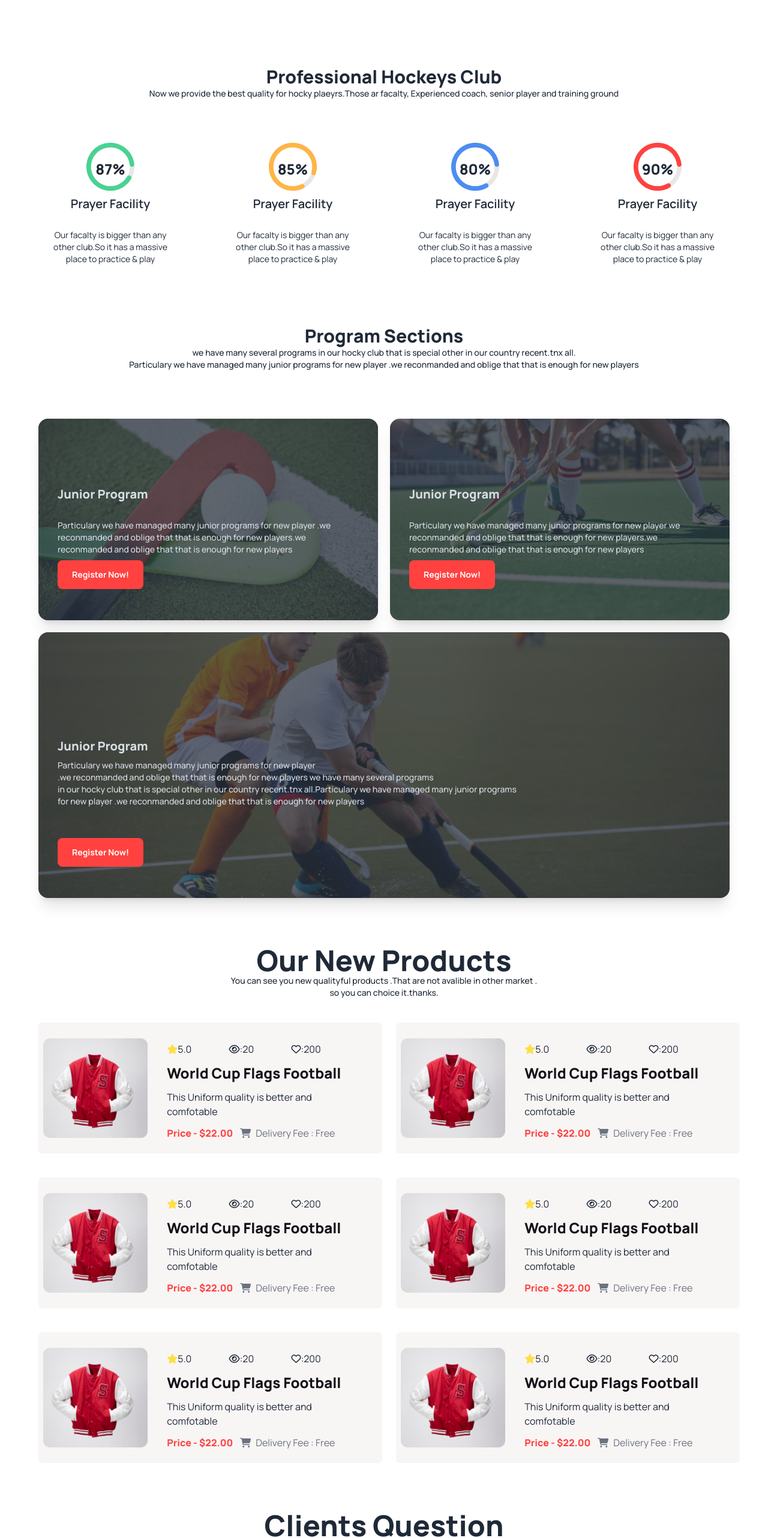
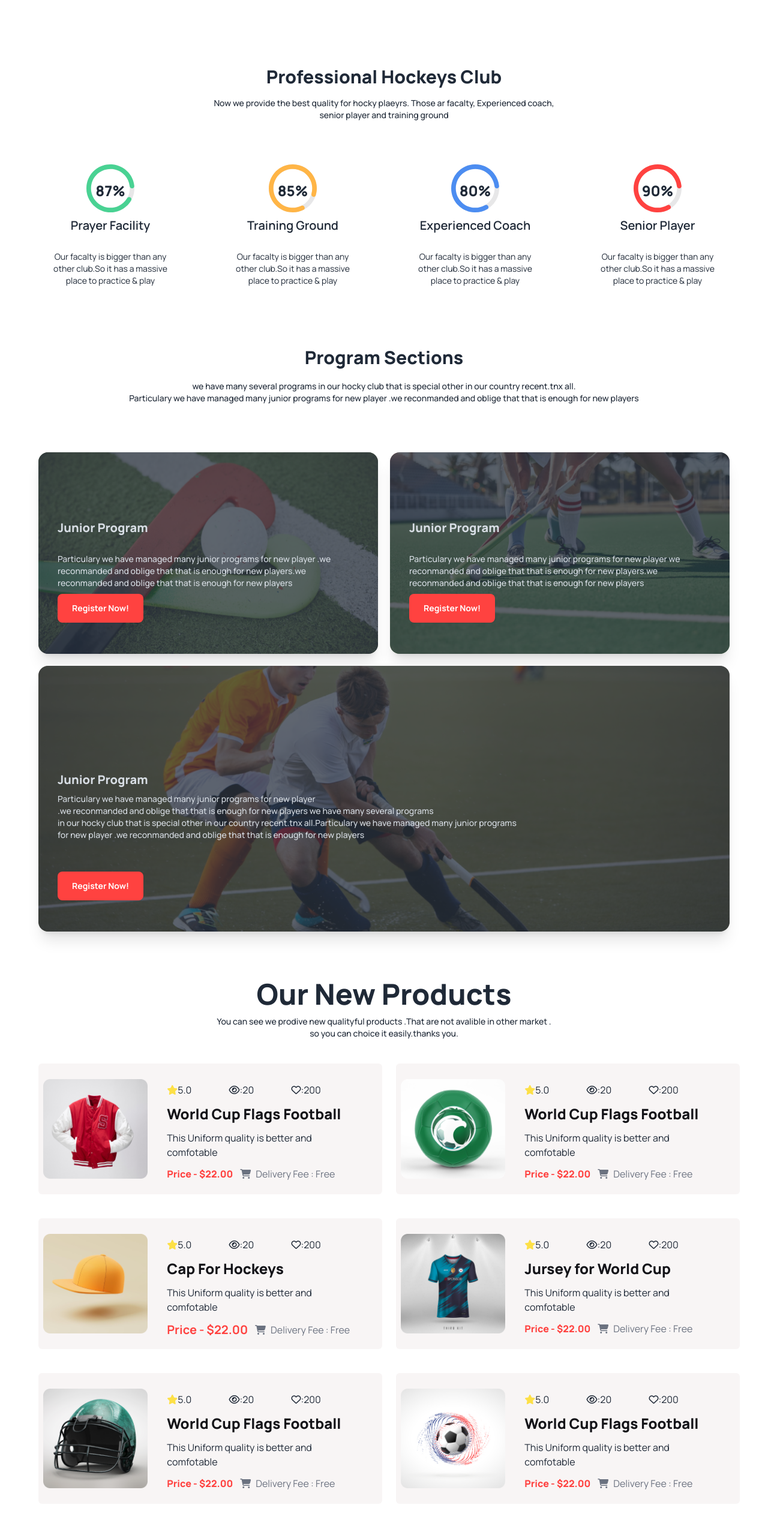
Before and after one commit to Abdurrifar/popular-game, a plain HTML site: page index.html in a window 1280 px wide. Shown: the part 1050-3614 px from the top of the page at 60% size. Drawn offline with nearby package versions, Linux system fonts and the light colour scheme.

Commit message:
simple-solve

```diff
--- a/index.html
+++ b/index.html
@@ -136,8 +136,8 @@
 
      <section class="    lg:max-w-6xl mx-auto my-10" >
       <div class="my-20 text-center">
-        <h2 class="text-3xl font-extrabold">Professional Hockeys Club</h2>
-        <p class="font-medium text-sm">Now we provide the best quality for hocky plaeyrs.Those ar facalty, Experienced coach, senior player and training ground</p>
+        <h2 class="text-3xl font-extrabold pb-4">Professional Hockeys Club</h2>
+        <p class="font-medium text-sm">Now we provide the best quality for hocky plaeyrs.  Those ar facalty, Experienced coach, <br> senior player and training ground</p>
       </div>
       <div class="flex flex-col lg:flex-row lg:justify-between gap-2">
 <!-- one -->
@@ -160,7 +160,7 @@
 
           <!-- three -->
           </div>
-          <h5 class="text-xl font-semibold">Prayer Facility</h5>
+          <h5 class="text-xl font-semibold">Training Ground</h5>
           <p class="text-sm font-light">Our facalty is bigger than any other club.So it has a massive place to practice & play</p>
         </div>
         <div class=" p-5 relative text-center items-center  space-y-7 w-[240px]">
@@ -171,7 +171,7 @@
 
 
           </div>
-          <h5 class="text-xl font-semibold">Prayer Facility</h5>
+          <h5 class="text-xl font-semibold">Experienced Coach</h5>
           <p class="text-sm font-light">Our facalty is bigger than any other club.So it has a massive place to practice & play</p>
         </div>
         <div class=" p-5 relative text-center items-center  space-y-7 w-[240px]">
@@ -182,7 +182,7 @@
 
 
           </div>
-          <h5 class="text-xl font-semibold">Prayer Facility</h5>
+          <h5 class="text-xl font-semibold">Senior Player</h5>
           <p class="text-sm font-light">Our facalty is bigger than any other club.So it has a massive place to practice & play</p>
         </div>
 
@@ -194,7 +194,7 @@
 
      <article class=" lg:max-w-6xl mx-auto lg:my-20">
       <div class="text-center my-20">
-        <h2 class="text-3xl font-extrabold">Program Sections</h2>
+        <h2 class="text-3xl font-extrabold mb-5">Program Sections</h2>
         <p class="text-sm font-medium">we have many several programs in our hocky club that is special other in our country recent.tnx all. <br> Particulary we have managed many junior programs for new player .we reconmanded and oblige that that is enough for new players</p>
         </div>
 
@@ -270,8 +270,8 @@
 
      <article class="lg:max-w-6xl mx-auto mt-10 lg:mt-20 lg:my-20">
       <div class="text-center lg:my-10">
-        <h2 class="text-5xl font-extrabold">Our New Products</h2>
-        <p class="text-sm font-medium">You can see you new qualityful products .That are not avalible in other market . <br> so you can choice it.thanks.</p>
+        <h2 class="text-5xl font-extrabold mb-3">Our New Products</h2>
+        <p class="text-sm font-medium">You can see we prodive new qualityful products .That are not avalible in other market . <br> so you can choice it easily.thanks you.</p>
       </div>
 
       <!--start products ****************************************************-->
@@ -298,7 +298,7 @@
           <!-- second card -->
           <div class="card card-side rounded-md  border-[#3f3f441a] lg:w-[573px] lg:h-[218px] px-2 bg-[#f8f5f5]">
 
-            <figure><img src="Images/5.png" alt="Movie"/></figure>
+            <figure><img src="Images/6.png" alt="Movie"/></figure>
             <div class="card-body space-y-1 ">
               <div class="flex">
                 <p><i class="fa-solid fa-star text-yellow-300"></i>5.0 </p>
@@ -317,14 +317,33 @@
           <!-- card *********-->
           <div class="card card-side rounded-md  border-[#3f3f441a] lg:w-[573px] lg:h-[218px] px-2 bg-[#f8f5f5]">
 
-            <figure><img src="Images/5.png" alt="Movie"/></figure>
+            <figure><img src="Images/7.png" alt="Movie"/></figure>
             <div class="card-body space-y-1 ">
               <div class="flex">
                 <p><i class="fa-solid fa-star text-yellow-300"></i>5.0 </p>
                 <p><i class="fa-regular fa-eye"></i>:20 </p>
                 <p><i class="fa-regular fa-heart"></i>:200 </p>
               </div>
-              <h2 class="card-title text-[#131318] text-2xl font-extrabold">World Cup Flags Football</h2>
+              <h2 class="card-title text-[#131318] text-2xl font-extrabold">Cap For Hockeys</h2>
+              <p>This Uniform quality is better and comfotable</p>
+              <div class="flex items-center gap-3">
+       <h4 class="text-primary-color text-xl font-bold">Price - $22.00</h4>
+       <p class="text-gray-500"> <i class="fa-solid fa-cart-shopping pr-2"></i>Delivery Fee : Free</p>
+              </div>
+            </div>
+          </div>
+
+          <!-- card *********-->
+          <div class="card card-side rounded-md  border-[#3f3f441a] lg:w-[573px] lg:h-[218px] px-2 bg-[#f8f5f5]">
+
+            <figure><img src="Images/8.png" alt="Movie"/></figure>
+            <div class="card-body space-y-1 ">
+              <div class="flex">
+                <p><i class="fa-solid fa-star text-yellow-300"></i>5.0 </p>
+                <p><i class="fa-regular fa-eye"></i>:20 </p>
+                <p><i class="fa-regular fa-heart"></i>:200 </p>
+              </div>
+              <h2 class="card-title text-[#131318] text-2xl font-extrabold">Jursey for World Cup </h2>
               <p>This Uniform quality is better and comfotable</p>
               <div class="flex items-center gap-3">
        <h4 class="text-primary-color text-1xl font-extrabold">Price - $22.00</h4>
@@ -336,26 +355,7 @@
           <!-- card *********-->
           <div class="card card-side rounded-md  border-[#3f3f441a] lg:w-[573px] lg:h-[218px] px-2 bg-[#f8f5f5]">
 
-            <figure><img src="Images/5.png" alt="Movie"/></figure>
-            <div class="card-body space-y-1 ">
-              <div class="flex">
-                <p><i class="fa-solid fa-star text-yellow-300"></i>5.0 </p>
-                <p><i class="fa-regular fa-eye"></i>:20 </p>
-                <p><i class="fa-regular fa-heart"></i>:200 </p>
-              </div>
-              <h2 class="card-title text-[#131318] text-2xl font-extrabold">World Cup Flags Football</h2>
-              <p>This Uniform quality is better and comfotable</p>
-              <div class="flex items-center gap-3">
-       <h4 class="text-primary-color text-1xl font-extrabold">Price - $22.00</h4>
-       <p class="text-gray-500"> <i class="fa-solid fa-cart-shopping pr-2"></i>Delivery Fee : Free</p>
-              </div>
-            </div>
-          </div>
-
-          <!-- card *********-->
-          <div class="card card-side rounded-md  border-[#3f3f441a] lg:w-[573px] lg:h-[218px] px-2 bg-[#f8f5f5]">
-
-            <figure><img src="Images/5.png" alt="Movie"/></figure>
+            <figure><img src="Images/9.png" alt="Movie"/></figure>
             <div class="card-body space-y-1 ">
               <div class="flex">
                 <p><i class="fa-solid fa-star text-yellow-300"></i>5.0 </p>
@@ -373,7 +373,7 @@
           <!-- card *********-->
           <div class="card card-side rounded-md  border-[#3f3f441a] lg:w-[573px] lg:h-[218px] px-2 bg-[#f8f5f5]">
 
-            <figure><img src="Images/5.png" alt="Movie"/></figure>
+            <figure><img src="Images/10.png" alt="Movie"/></figure>
             <div class="card-body space-y-1 ">
               <div class="flex">
                 <p><i class="fa-solid fa-star text-yellow-300"></i>5.0 </p>
@@ -412,6 +412,7 @@
           <div class="card-body">
 
             <div class="collapse collapse-plus bg-base-200">
+
               <input type="radio" name="my-accordion-3" checked="checked" />
               <div class="collapse-title text-xl font-medium">
                 Our Equipment is more stronger and flexible in recent market
@@ -494,19 +495,19 @@
 
     <div class="bg-[#fafafa] p-4 lg:p-8 rounded-lg">
 
-      <div class="bg-gradient-to-r from-[#BCED6D1A] to-blue-100 rounded-md  w-[274px] h-[153px] space-y-3 ">
+      <div class="bg-gradient-to-r from-[#BCED6D1A] to-blue-100 rounded-md p-5 w-[314px] h-[153px] space-y-3 ">
         <img src="Images/Group 1171275317.png" alt="">
         <p class="text-sm font-bold  py-2"><span class="text-sm font-light text-gray-400">Phone Number :</span><br>
           (+62) 123-321-543</p>
       </div>
 
-      <div class="bg-gradient-to-r from-[#FDDD5F1A] to-[#FDDD5F1A] rounded-md p-4 w-[274px] h-[153px] space-y-3  my-8">
+      <div class="bg-gradient-to-r from-[#FDDD5F1A] to-[#FDDD5F1A] rounded-md p-5 w-[314px] h-[153px] space-y-3  my-8">
         <img src="Images/Group 1171275318.png" alt="">
         <p class="text-sm font-bold  py-2"><span class="text-gray-400">Email :</span><br>
           hockeys@support.com</p>
       </div>
 
-      <div class="bg-gradient-to-r from-[#BCED6D1A] to-blue-100 rounded-md p-4 w-[274px] h-[153px] space-y-3 ">
+      <div class="bg-gradient-to-r from-[#BCED6D1A] to-blue-100 rounded-md p-5 w-[314px] h-[153px] space-y-3 ">
         <img src="Images/Group 1171275321.png" alt="">
         <p class="text-sm font-bold  py-2"><span class="text-sm font-light">Location :</span> <br>
           152/1 Mohakhali Wireless Gate</p>
@@ -566,13 +567,6 @@
 
      <aside class=" container lg:max-w-6xl mx-auto">
       <article class="footer footer-center p-10 bg-base-200 text-base-content rounded">
-        <!-- <nav class="grid grid-flow-col gap-4">
-          <a class="link link-hover">About us</a>
-          <a class="link link-hover">Contact</a>
-          <a class="link link-hover">Jobs</a>
-          <a class="link link-hover">Press kit</a>
-        </nav>  -->
-
         <h3 class="text-2xl font-extra-bold">Social Media</h3>
         <nav>
           <div class="grid grid-flow-col gap-4">
```
